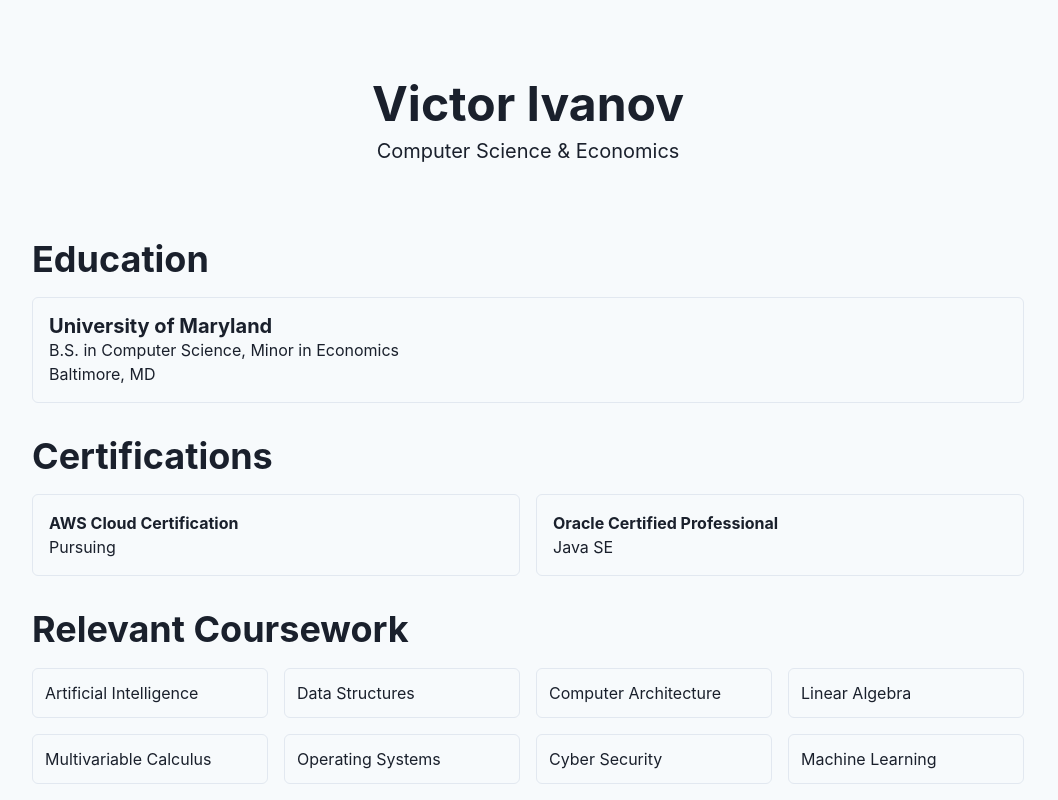
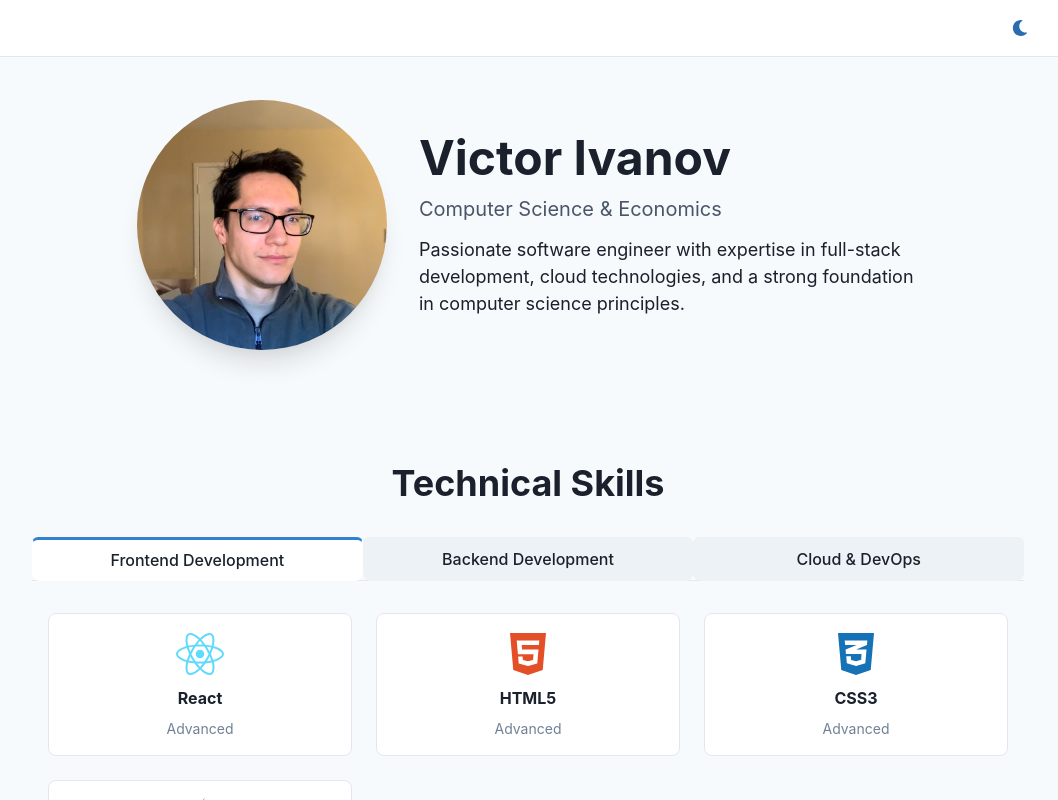
Before and after one commit to LLRHook/my-web, a React (Vite) app: page / in a window 1280 px wide. Shown: the top 800 px of the page, without its empty margins (112-1170 px from the left). Built offline with nearby package versions, Linux system fonts and the light colour scheme.

Commit message:
updates with pfp and more personalized touches

```diff
--- a/package.json
+++ b/package.json
@@ -15,7 +15,8 @@
     "@emotion/styled": "^11.14.0",
     "framer-motion": "^12.6.2",
     "react": "^19.0.0",
-    "react-dom": "^19.0.0"
+    "react-dom": "^19.0.0",
+    "react-icons": "^5.5.0"
   },
   "devDependencies": {
     "@eslint/js": "^9.21.0",
--- /dev/null
+++ b/src/components/Navbar.tsx
@@ -0,0 +1,36 @@
+import { Box, IconButton, useColorMode, useColorModeValue } from '@chakra-ui/react'
+import { FaSun, FaMoon } from 'react-icons/fa'
+
+const Navbar = () => {
+  const { colorMode, toggleColorMode } = useColorMode()
+  const bgColor = useColorModeValue('white', 'gray.800')
+  const borderColor = useColorModeValue('gray.200', 'gray.700')
+
+  return (
+    <Box
+      position="fixed"
+      top={0}
+      left={0}
+      right={0}
+      bg={bgColor}
+      borderBottom="1px"
+      borderColor={borderColor}
+      px={4}
+      py={2}
+      zIndex={1000}
+    >
+      <Box maxW="container.lg" mx="auto" display="flex" justifyContent="flex-end">
+        <IconButton
+          aria-label="Toggle dark mode"
+          icon={colorMode === 'light' ? <FaMoon /> : <FaSun />}
+          onClick={toggleColorMode}
+          variant="ghost"
+          colorScheme="blue"
+          _hover={{ bg: useColorModeValue('gray.100', 'gray.700') }}
+        />
+      </Box>
+    </Box>
+  )
+}
+
+export default Navbar
--- /dev/null
+++ b/src/components/Skills.tsx
@@ -0,0 +1,106 @@
+import { Box, Heading, SimpleGrid, Text, VStack, useColorModeValue, Tabs, TabList, TabPanels, TabPanel, Tab } from '@chakra-ui/react'
+import { FaJava, FaReact, FaDatabase, FaHtml5, FaCss3Alt, FaPython, FaDocker, FaAws } from 'react-icons/fa'
+import { SiJquery, SiJira } from 'react-icons/si'
+
+interface SkillCardProps {
+  icon: React.ElementType;
+  name: string;
+  proficiency: string;
+  color: string;
+}
+
+const SkillCard = ({ icon: Icon, name, proficiency, color }: SkillCardProps) => {
+  const bgColor = useColorModeValue('white', 'gray.800')
+  const borderColor = useColorModeValue('gray.200', 'gray.700')
+
+  return (
+    <Box
+      p={4}
+      bg={bgColor}
+      borderWidth="1px"
+      borderColor={borderColor}
+      borderRadius="lg"
+      transition="all 0.3s"
+      _hover={{
+        transform: 'translateY(-5px)',
+        shadow: 'lg',
+        borderColor: color,
+      }}
+    >
+      <VStack spacing={2}>
+        <Icon size="3em" color={color} />
+        <Text fontWeight="bold">{name}</Text>
+        <Text fontSize="sm" color="gray.500">{proficiency}</Text>
+      </VStack>
+    </Box>
+  )
+}
+
+const Skills = () => {
+  const categories = {
+    'Frontend Development': [
+      { icon: FaReact, name: 'React', proficiency: 'Advanced', color: '#61DAFB' },
+      { icon: FaHtml5, name: 'HTML5', proficiency: 'Advanced', color: '#E34F26' },
+      { icon: FaCss3Alt, name: 'CSS3', proficiency: 'Advanced', color: '#1572B6' },
+      { icon: SiJquery, name: 'jQuery', proficiency: 'Intermediate', color: '#0769AD' },
+    ],
+    'Backend Development': [
+      { icon: FaJava, name: 'Java', proficiency: 'Advanced', color: '#007396' },
+      { icon: FaPython, name: 'Python', proficiency: 'Advanced', color: '#3776AB' },
+      { icon: FaDatabase, name: 'SQL', proficiency: 'Advanced', color: '#336791' },
+    ],
+    'Cloud & DevOps': [
+      { icon: FaDocker, name: 'Docker', proficiency: 'Intermediate', color: '#2496ED' },
+      { icon: FaAws, name: 'AWS', proficiency: 'Intermediate', color: '#FF9900' },
+      { icon: SiJira, name: 'Jira', proficiency: 'Advanced', color: '#0052CC' },
+    ],
+  }
+
+  const tabBg = useColorModeValue('gray.100', 'gray.700')
+  const selectedTabBg = useColorModeValue('white', 'gray.600')
+
+  return (
+    <Box py={10}>
+      <Heading as="h2" size="xl" mb={8} textAlign="center">
+        Technical Skills
+      </Heading>
+      <Tabs isFitted variant="enclosed">
+        <TabList mb="1em">
+          {Object.keys(categories).map((category) => (
+            <Tab
+              key={category}
+              _selected={{
+                bg: selectedTabBg,
+                borderBottomColor: 'transparent',
+                borderTopWidth: '3px',
+                borderTopColor: 'blue.500'
+              }}
+              bg={tabBg}
+            >
+              {category}
+            </Tab>
+          ))}
+        </TabList>
+        <TabPanels>
+          {Object.entries(categories).map(([category, skills]) => (
+            <TabPanel key={category}>
+              <SimpleGrid columns={[2, 2, 3]} spacing={6}>
+                {skills.map((skill) => (
+                  <SkillCard
+                    key={skill.name}
+                    icon={skill.icon}
+                    name={skill.name}
+                    proficiency={skill.proficiency}
+                    color={skill.color}
+                  />
+                ))}
+              </SimpleGrid>
+            </TabPanel>
+          ))}
+        </TabPanels>
+      </Tabs>
+    </Box>
+  )
+}
+
+export default Skills
--- a/src/pages/Home.tsx
+++ b/src/pages/Home.tsx
@@ -1,23 +1,61 @@
-import { Box, Container, Heading, VStack, Text, SimpleGrid, useColorModeValue } from '@chakra-ui/react'
+import { Box, Container, Heading, VStack, Text, Image, Flex, SimpleGrid, useColorModeValue } from '@chakra-ui/react'
+import Skills from '../components/Skills'
+import Navbar from '../components/Navbar'
+import profilePic from '../assets/IMG_6184.png'
 
 const Home = () => {
   const bgColor = useColorModeValue('gray.50', 'gray.900')
   const textColor = useColorModeValue('gray.800', 'gray.100')
+  const cardBg = useColorModeValue('white', 'gray.800')
 
   return (
-    <Box bg={bgColor} color={textColor} minH="100vh" py={10}>
+    <>
+      <Navbar />
+      <Box bg={bgColor} color={textColor} minH="100vh" pt="60px" pb={10}>
         <Container maxW="container.lg">
           <VStack spacing={8} align="stretch">
-          {/* Header Section */}
-          <Box textAlign="center" py={10}>
-            <Heading as="h1" size="2xl" mb={2}>Victor Ivanov</Heading>
-            <Text fontSize="xl">Computer Science & Economics</Text>
+            {/* Hero Section */}
+            <Flex
+              direction={{ base: 'column', md: 'row' }}
+              align="center"
+              justify="center"
+              py={10}
+              gap={8}
+            >
+              <Box
+                borderRadius="full"
+                overflow="hidden"
+                boxSize={{ base: '200px', md: '250px' }}
+                boxShadow="xl"
+                bg={cardBg}
+              >
+                <Image
+                  src={profilePic}
+                  alt="Victor Ivanov"
+                  width="100%"
+                  height="100%"
+                  objectFit="cover"
+                />
               </Box>
+              <VStack align={{ base: 'center', md: 'start' }} spacing={3}>
+                <Heading as="h1" size="2xl">Victor Ivanov</Heading>
+                <Text fontSize="xl" color={useColorModeValue('gray.600', 'gray.400')}>
+                  Computer Science & Economics
+                </Text>
+                <Text fontSize="lg" maxW="500px" textAlign={{ base: 'center', md: 'left' }}>
+                  Passionate software engineer with expertise in full-stack development,
+                  cloud technologies, and a strong foundation in computer science principles.
+                </Text>
+              </VStack>
+            </Flex>
+
+            {/* Skills Section */}
+            <Skills />
 
             {/* Education Section */}
             <Box>
               <Heading as="h2" size="xl" mb={4}>Education</Heading>
-            <Box p={4} borderRadius="md" borderWidth="1px">
+              <Box p={4} borderRadius="md" borderWidth="1px" bg={cardBg}>
                 <Heading as="h3" size="md">University of Maryland</Heading>
                 <Text>B.S. in Computer Science, Minor in Economics</Text>
                 <Text>Baltimore, MD</Text>
@@ -27,16 +65,14 @@ const Home = () => {
             {/* Certifications Section */}
             <Box>
               <Heading as="h2" size="xl" mb={4}>Certifications</Heading>
-            <SimpleGrid columns={[1, 2]} spacing={4}>
-              <Box p={4} borderRadius="md" borderWidth="1px">
+              <Box p={4} borderRadius="md" borderWidth="1px" bg={cardBg}>
                 <Text fontWeight="bold">AWS Cloud Certification</Text>
                 <Text>Pursuing</Text>
               </Box>
-              <Box p={4} borderRadius="md" borderWidth="1px">
+              <Box p={4} mt={4} borderRadius="md" borderWidth="1px" bg={cardBg}>
                 <Text fontWeight="bold">Oracle Certified Professional</Text>
                 <Text>Java SE</Text>
               </Box>
-            </SimpleGrid>
             </Box>
 
             {/* Courses Section */}
@@ -54,7 +90,7 @@ const Home = () => {
                   'Machine Learning',
                   'Databases'
                 ].map((course) => (
-                <Box key={course} p={3} borderRadius="md" borderWidth="1px">
+                  <Box key={course} p={3} borderRadius="md" borderWidth="1px" bg={cardBg}>
                     <Text>{course}</Text>
                   </Box>
                 ))}
@@ -63,6 +99,7 @@ const Home = () => {
           </VStack>
         </Container>
       </Box>
+    </>
   )
 }
 
```
Also changed, not shown: src/assets/IMG_6184.png (added), 1 other file (tests, documents, lock files or other folders). Lines whose indentation alone changed are shown as unchanged.
